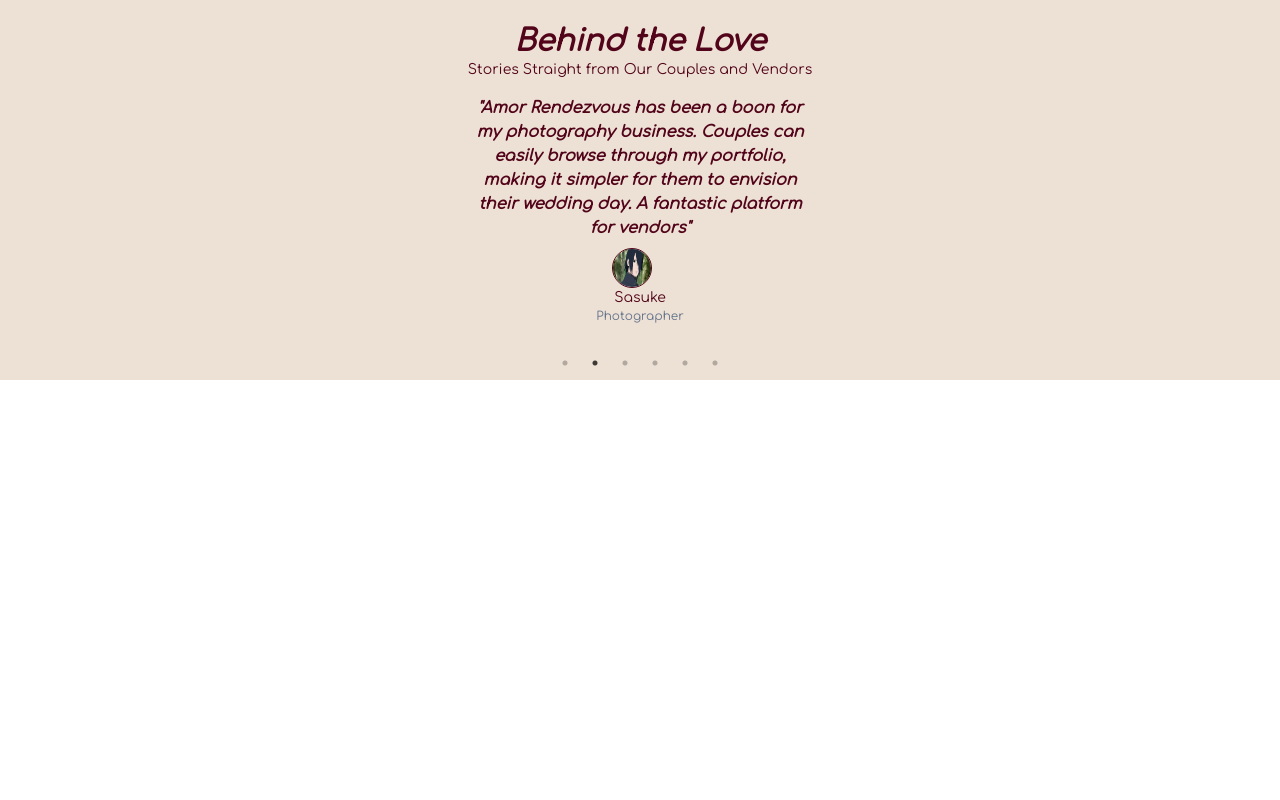
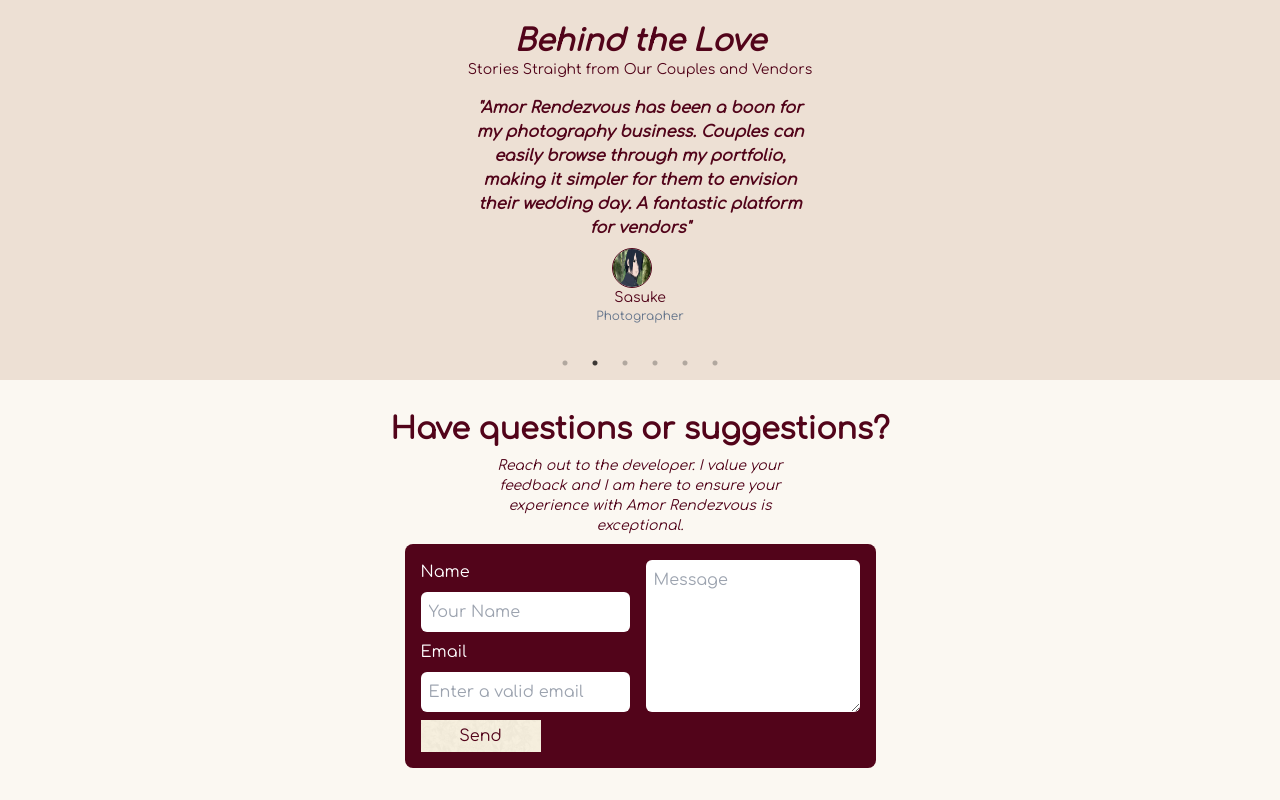
Before and after one commit to JerryJeager/Amor-Rendezvous, a React (Vite) app: page / in a window 1280 px wide. Shown: the part 1755-2555 px from the top of the page. Before the commit the page ends 2135 px from the top, so only its background shows below. Built offline with nearby package versions, Linux system fonts and the light colour scheme.

Commit message:
feat: created contact ui

```diff
--- a/src/App.tsx
+++ b/src/App.tsx
@@ -2,6 +2,7 @@
 import Features from "./components/ui/LandingPage/Features";
 import Hero from "./components/ui/LandingPage/Hero";
 import Reviews from "./components/ui/LandingPage/Reviews";
+import Contact from "./components/ui/LandingPage/Contact";
 
 function App() {
   return (
@@ -9,6 +10,7 @@
       <Hero />
       <Features />
       <Reviews />
+      <Contact />
     </div>
   );
 }
--- /dev/null
+++ b/src/components/ui/LandingPage/Contact.tsx
@@ -0,0 +1,52 @@
+const Contact = () => {
+  return (
+    <section className="font-comfortaa text-wine py-8 px-[5%]">
+      <h2 className="font-bold text-xl lg:text-3xl text-center">
+        Have questions or suggestions?
+      </h2>
+      <p className="italic text-sm max-w-[300px] mx-auto mt-2 text-center">
+        Reach out to the developer. I value your feedback and I am here to
+        ensure your experience with Amor Rendezvous is exceptional.
+      </p>
+
+      <form className="mt-2 bg-wine rounded-lg p-4 w-full lg:w-fit mx-auto">
+        <div className="flex flex-col lg:flex-row gap-4">
+          <div>
+            <label className="flex flex-col gap-2">
+              <span className="text-white">Name</span>
+              <input
+                type="text"
+                placeholder="Your Name"
+                className="outline-none p-2 rounded-md"
+                required
+              />
+            </label>
+            <label className="flex flex-col gap-2 mt-2">
+              <span className="text-white">Email</span>
+              <input
+                type="email"
+                placeholder="Enter a valid email"
+                required
+                className="outline-none p-2 rounded-md"
+              />
+            </label>
+          </div>
+          <div>
+            <label>
+              <textarea
+                placeholder="Message"
+                className="p-2 outline-none w-full  h-full rounded-md"
+                required
+              ></textarea>
+            </label>
+          </div>
+        </div>
+        <button type="button" className="w-[120px] mt-2 mx-auto p-1 text-center bg-appBg bg-center bg-cover text-wine">
+          Send
+        </button>
+      </form>
+    </section>
+  );
+};
+
+export default Contact;
```
